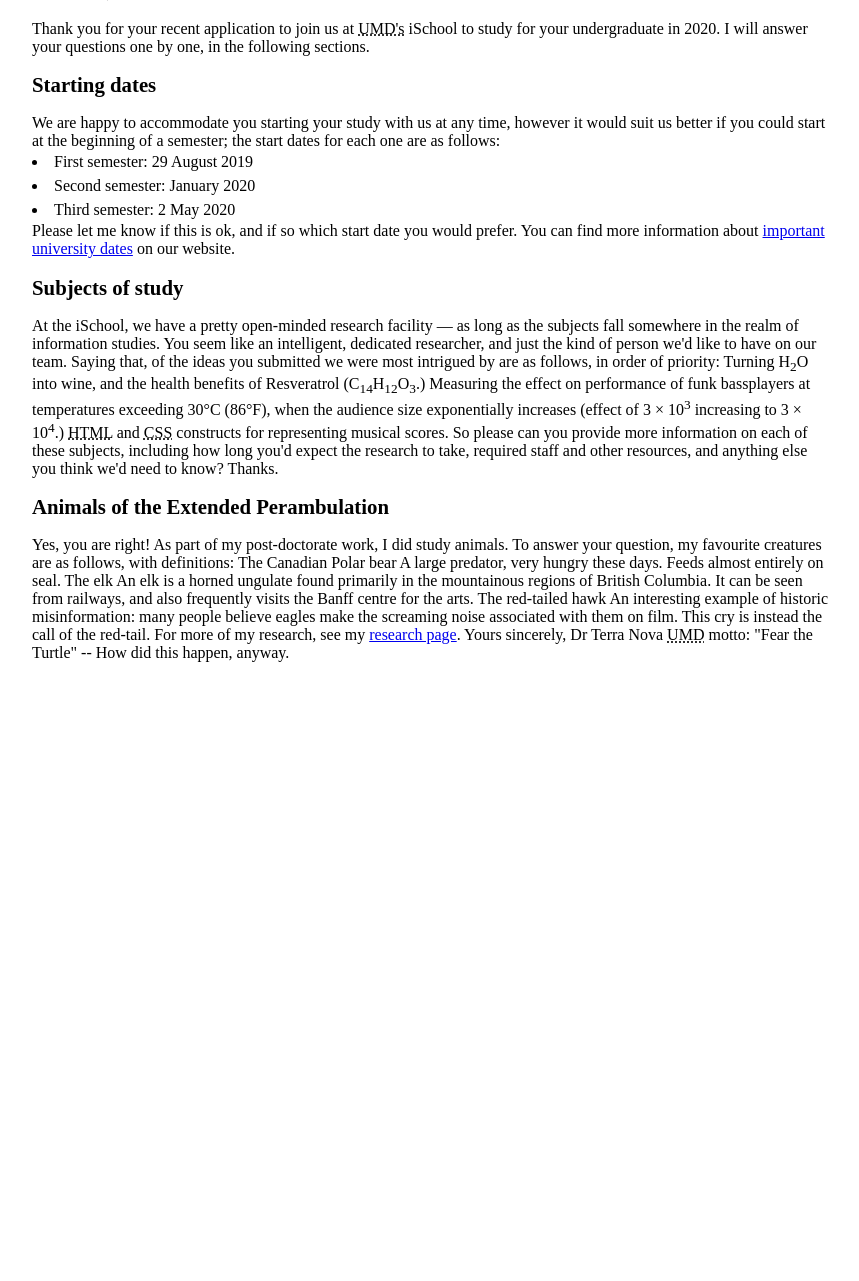
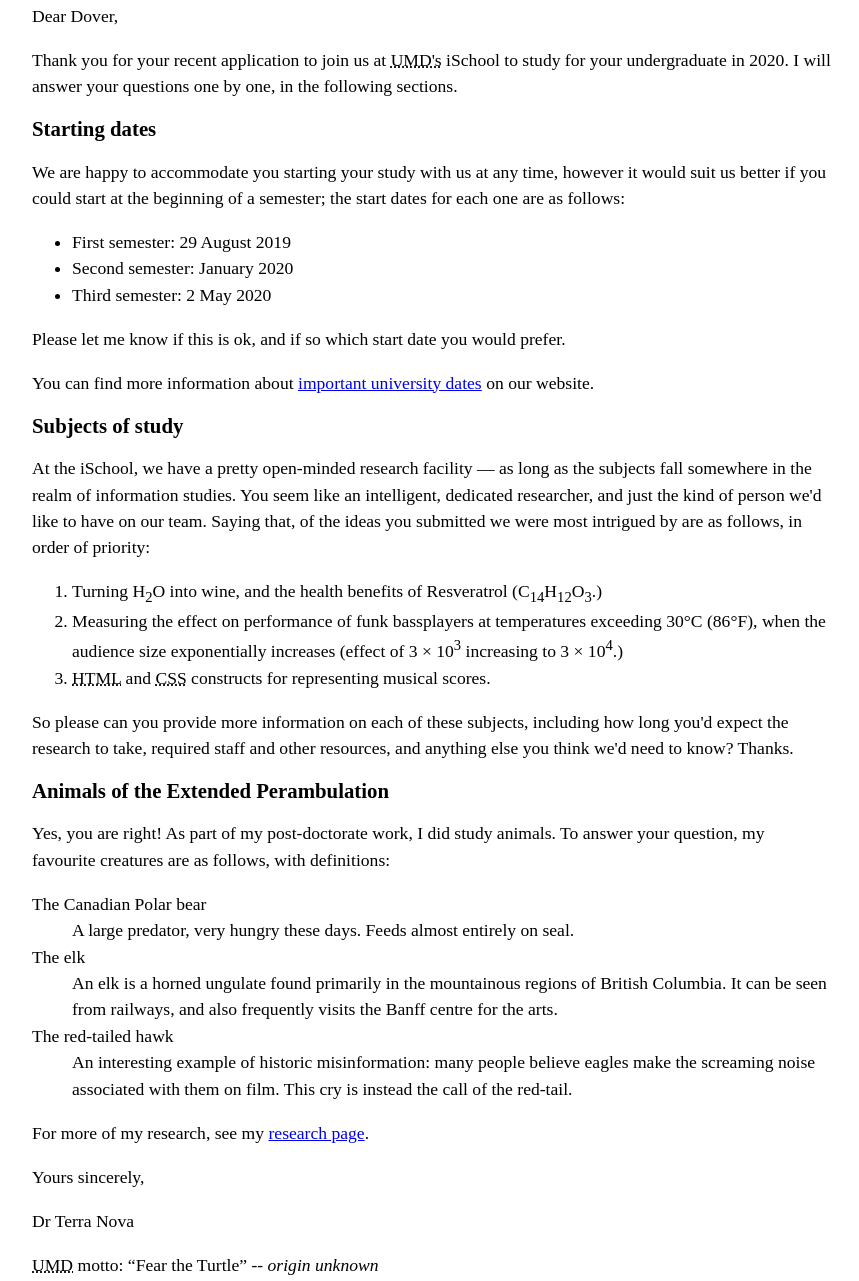
Before and after one commit to hkeegstraUMD/hkeegstraUMD.github.io, a plain HTML site: page lab_2/index.html in a window 1280 px wide. Shown: the part 410-1691 px from the top of the page, without its empty margins (208-1067 px from the left). Before the commit the page ends 1072 px from the top, so only its background shows below. Drawn offline with Linux system fonts and the light colour scheme.

Commit message:
Final Update
Paragraphs, lists, citations

```diff
--- a/lab_2/index.html
+++ b/lab_2/index.html
@@ -2,6 +2,7 @@
 <html lang="en">
     <head>
         <meta charset="utf-8">
+        <meta name="author" content="Dr. Terra Nova">
         <link rel="stylesheet" href="lab_style.css">
         <title>Henry Keegstra INST377 Lab 2</title>
     </head>
@@ -13,10 +14,10 @@
             College Park, MD 20740<br>
             USA<br>
             <strong>Tel</strong>: 123-456-7890<br>
-            <strong>Email</strong>: no_reply@example.com<br><br>
+            <strong>Email</strong>: no_reply@example.com
         </address>
 
-        <div align = "right"><time datetime="2020-01-18">18 Jan 2020</time></div>
+        <p class = "sender-column"><time datetime="2020-01-18">18 Jan 2020</time></p>
 
         <address>
             <strong><abbr title="Reverend">Rev.</abbr> Dover Cliff</strong><br>
@@ -28,53 +29,58 @@
 
         <h1>Re: Dover Cliff university application</h1>
 
-        Dear Dover,<br><br>
+        <p>Dear Dover,</p>
 
-        Thank you for your recent application to join us at <abbr title="University of Maryland">UMD's</abbr> iSchool to study for your undergraduate in 2020. I will answer your questions one by one, in the following sections.
+        <p>Thank you for your recent application to join us at <abbr title="University of Maryland">UMD's</abbr> iSchool to study for your undergraduate in 2020. I will answer your questions one by one, in the following sections.</p>
 
         <h2>Starting dates</h2>
 
-        We are happy to accommodate you starting your study with us at any time, however it would suit us better if you could start at the beginning of a semester; the start dates for each one are as follows:
-        <u1>
-        <li>First semester: <time datetime="2020-01-18"></time>29 August 2019</time></li>
-        <li>Second semester: <time datetime="2020-01-18"> January 2020</time></li>
-        <li>Third semester: <time datetime="2020-05-2"></time>2 May 2020</time></li>
-        </u1>
+        <p>We are happy to accommodate you starting your study with us at any time, however it would suit us better if you could start at the beginning of a semester; the start dates for each one are as follows:</p>
 
-        Please let me know if this is ok, and if so which start date you would prefer.
+        <ul>
+            <li>First semester: <time datetime="2020-01-18">29 August 2019</time></li>
+            <li>Second semester: <time datetime="2020-01-18"> January 2020</time></li>
+            <li>Third semester: <time datetime="2020-05-02">2 May 2020</time></li>
+        </ul>
 
-        You can find more information about <a href="https://example.com"
-        title="Semester Calendar for University of Maryland">important university dates</a> on our website.
+        <p>Please let me know if this is ok, and if so which start date you would prefer.</p>
+
+        <p>You can find more information about <a href="https://example.com"
+        title="Semester Calendar for University of Maryland">important university dates</a> on our website.</p>
 
 
         <h2>Subjects of study</h2>
 
-        At the iSchool, we have a pretty open-minded research facility — as long as the subjects fall somewhere in the realm of information studies. You seem like an intelligent, dedicated researcher, and just the kind of person we'd like to have on our team. Saying that, of the ideas you submitted we were most intrigued by are as follows, in order of priority:
+        <p>At the iSchool, we have a pretty open-minded research facility — as long as the subjects fall somewhere in the realm of information studies. You seem like an intelligent, dedicated researcher, and just the kind of person we'd like to have on our team. Saying that, of the ideas you submitted we were most intrigued by are as follows, in order of priority:</p>
 
-        Turning H<sub>2</sub>O into wine, and the health benefits of Resveratrol (C<sub>14</sub>H<sub>12</sub>O<sub>3</sub>.)
-        Measuring the effect on performance of funk bassplayers at temperatures exceeding 30°C (86°F), when the audience size exponentially increases (effect of 3 × 10<sup>3</sup> increasing to 3 × 10<sup>4</sup>.)
-        <abbr title="Hypertext Markup Language">HTML</abbr> and <abbr title="Cascading Style Sheets">CSS</abbr> constructs for representing musical scores.
+        <ol>
+            <li>Turning H<sub>2</sub>O into wine, and the health benefits of Resveratrol (C<sub>14</sub>H<sub>12</sub>O<sub>3</sub>.)</li>
+            <li>Measuring the effect on performance of funk bassplayers at temperatures exceeding 30°C (86°F), when the audience size exponentially increases (effect of 3 × 10<sup>3</sup> increasing to 3 × 10<sup>4</sup>.)</li>
+            <li><abbr title="Hypertext Markup Language">HTML</abbr> and <abbr title="Cascading Style Sheets">CSS</abbr> constructs for representing musical scores.</li>
+        </ol>
 
-        So please can you provide more information on each of these subjects, including how long you'd expect the research to take, required staff and other resources, and anything else you think we'd need to know? Thanks.
+        <p>So please can you provide more information on each of these subjects, including how long you'd expect the research to take, required staff and other resources, and anything else you think we'd need to know? Thanks.</p>
 
 
         <h2>Animals of the Extended Perambulation</h2>
 
-        Yes, you are right! As part of my post-doctorate work, I did study animals. To answer your question, my favourite creatures are as follows, with definitions:
+        <p>Yes, you are right! As part of my post-doctorate work, I did study animals. To answer your question, my favourite creatures are as follows, with definitions:</p>
 
-        The Canadian Polar bear
-        A large predator, very hungry these days. Feeds almost entirely on seal.
-        The elk
-        An elk is a horned ungulate found primarily in the mountainous regions of British Columbia. It can be seen from railways, and also frequently visits the Banff centre for the arts.
-        The red-tailed hawk
-        An interesting example of historic misinformation: many people believe eagles make the screaming noise associated with them on film. This cry is instead the call of the red-tail.
+        <dl>
+            <dt>The Canadian Polar bear</dt>
+                <dd>A large predator, very hungry these days. Feeds almost entirely on seal.</dd>
+            <dt>The elk</dt>
+                <dd>An elk is a horned ungulate found primarily in the mountainous regions of British Columbia. It can be seen from railways, and also frequently visits the Banff centre for the arts.</dd>
+            <dt>The red-tailed hawk</dt>
+                <dd>An interesting example of historic misinformation: many people believe eagles make the screaming noise associated with them on film. This cry is instead the call of the red-tail.</dd>
+        </dl>
 
-        For more of my research, see my <a href="https://example.com"
-        title="Research projects of Dr Terra Nova">research page</a>.
+        <p>For more of my research, see my <a href="https://example.com"
+        title="Research projects of Dr Terra Nova">research page</a>.</p>
 
-        Yours sincerely,
-        Dr Terra Nova
+        <p>Yours sincerely,</p>
+        <p>Dr Terra Nova</p>
 
-        <abbr title="University of Maryland">UMD</abbr> motto: "Fear the Turtle" -- How did this happen, anyway.
+        <p><abbr title="University of Maryland">UMD</abbr> motto: <q>Fear the Turtle</q> -- <cite cite="https://www.baltimoresun.com/news/bs-xpm-2001-03-28-0103280248-story.html">origin unknown</cite="https://www.baltimoresun.com/news/bs-xpm-2001-03-28-0103280248-story.html"></p>
     </body>
 </html>
```
